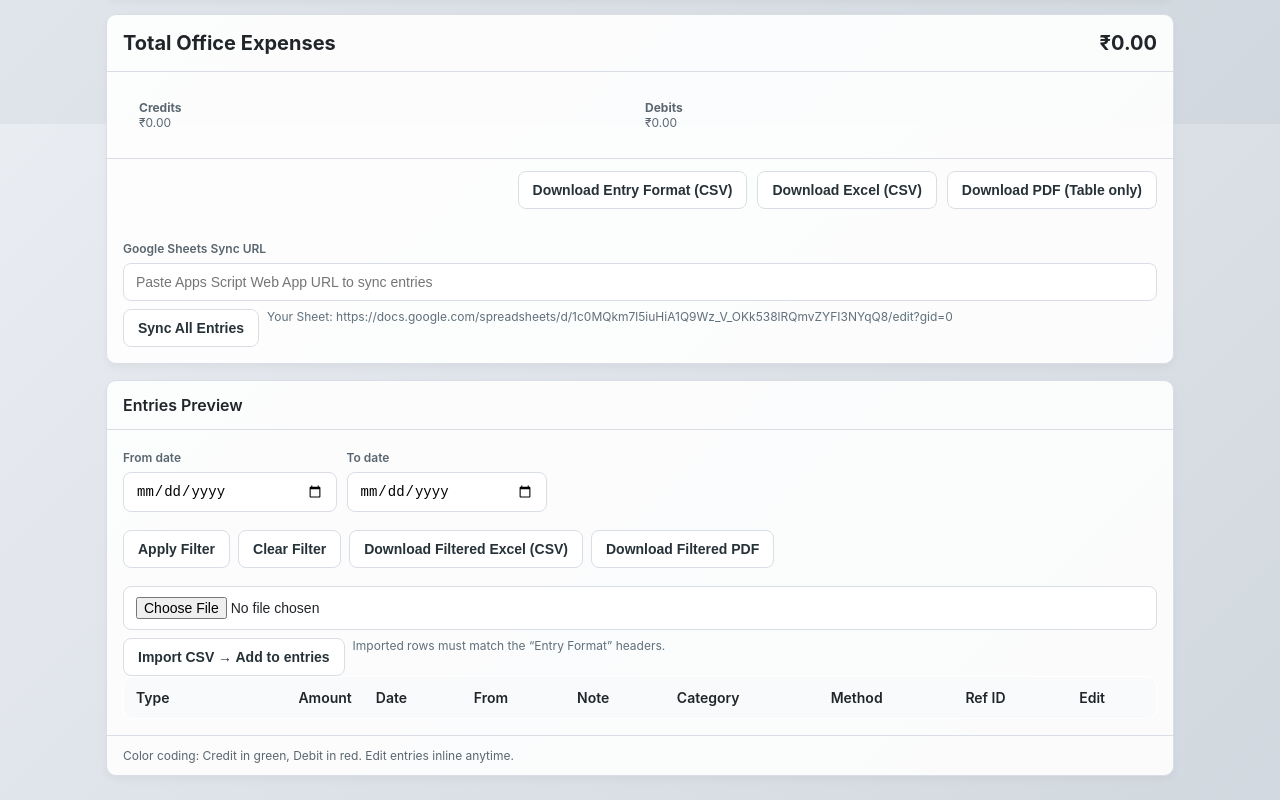
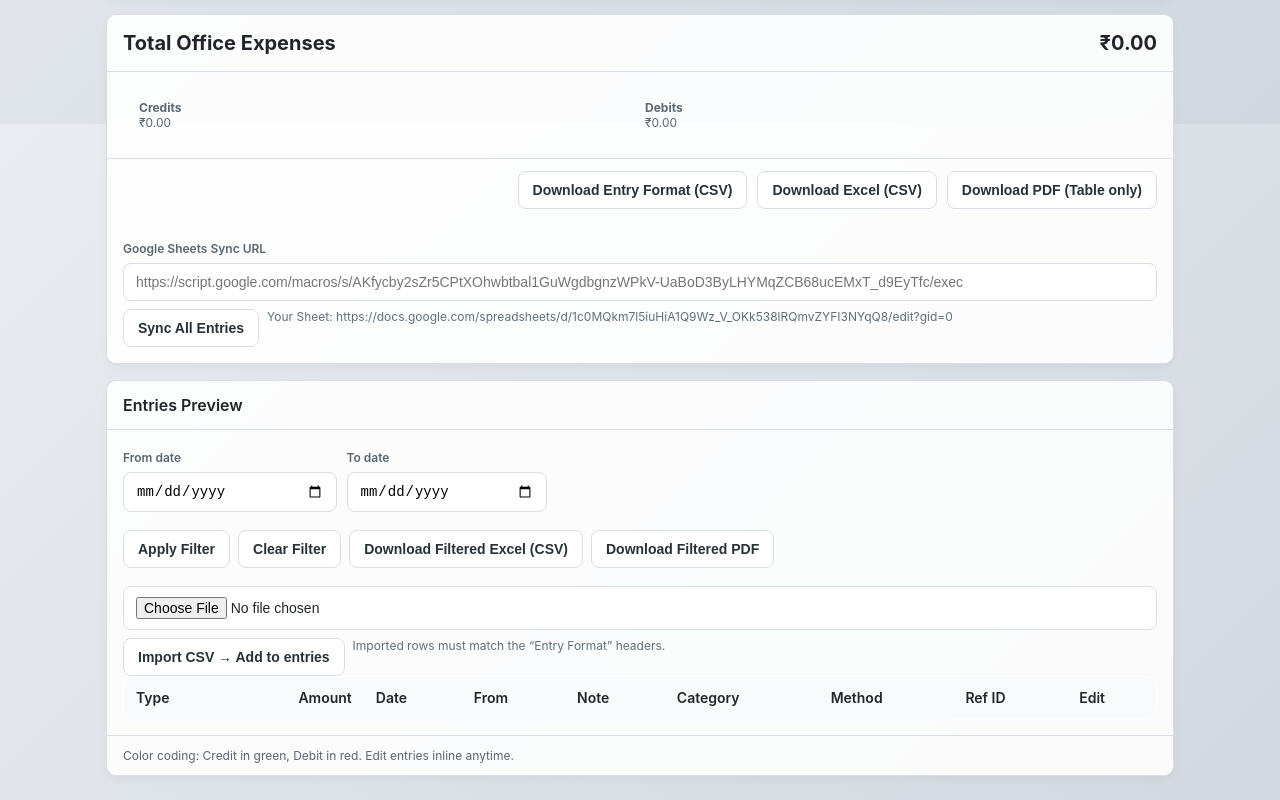
Before and after one commit to winsharp13/office-expenses-tracker, a plain HTML site: page index.html in a window 1280 px wide. Shown: the part 676-1476 px from the top of the page. Drawn offline with Linux system fonts and the light colour scheme; no server answers.

Commit message:
Update index.html

```diff
--- a/index.html
+++ b/index.html
@@ -184,7 +184,7 @@ body {
       </div>
       <div class="card-body">
         <label for="syncUrl">Google Sheets Sync URL</label>
-        <input id="syncUrl" type="url" placeholder="Paste Apps Script Web App URL to sync entries" />
+        <input id="syncUrl" type="url" placeholder="https://script.google.com/macros/s/AKfycby2sZr5CPtXOhwbtbal1GuWgdbgnzWPkV-UaBoD3ByLHYMqZCB68ucEMxT_d9EyTfc/exec" />
         <div class="inline-actions">
           <button class="btn btn-outline" onclick="syncAll()">Sync All Entries</button>
           <span class="muted small">Your Sheet: https://docs.google.com/spreadsheets/d/1c0MQkm7l5iuHiA1Q9Wz_V_OKk538lRQmvZYFI3NYqQ8/edit?gid=0</span>
@@ -253,7 +253,7 @@ body {
   });
 
   // Use your provided Web App URL (fallback if syncUrl input is empty)
-  const WEB_APP_URL = "https://script.google.com/macros/s/AKfycbwvP6HxhZCpVPu_uIPw76UMNAzXV5CGEIy2lb5mCiFxthOzUYepICriM6oZDldT7A/exec";
+  const WEB_APP_URL = "https://script.google.com/macros/s/AKfycby2sZr5CPtXOhwbtbal1GuWgdbgnzWPkV-UaBoD3ByLHYMqZCB68ucEMxT_d9EyTfc/exec";
 
   async function loadEntries() {
     try {
```
